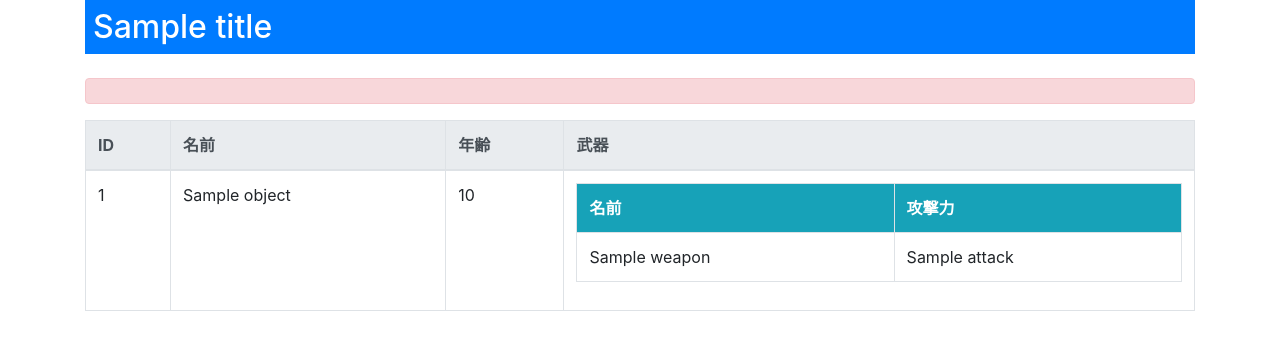
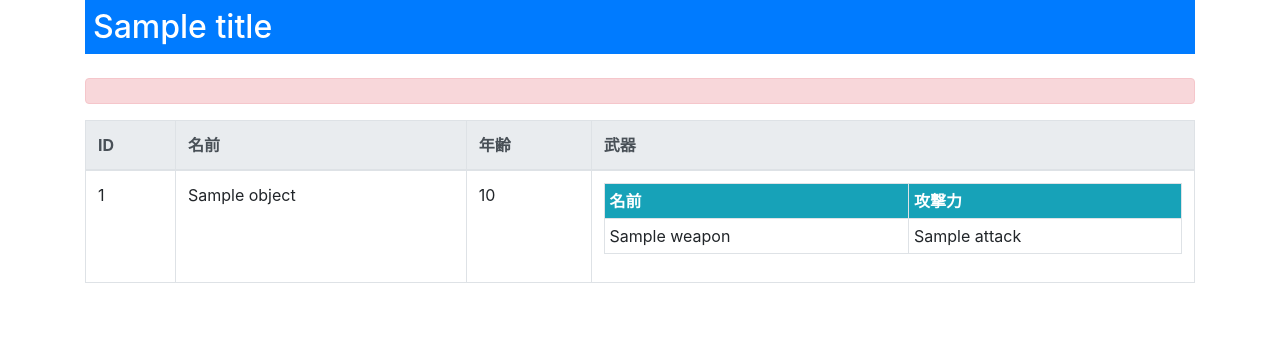
Before and after one commit to programmingkids/django_level3, a Django app: template templates/game/character/list.html in a window 1280 px wide. Shown: the top 350 px of the page. Run offline with Django 3.2, Linux system fonts and the light colour scheme; the template is opened without the code that fills it: most values are stand-ins (such as "Sample title", 1, 10 or a date in 2020); some libraries are stand-ins or nearby versions.

Commit message:
fix weapon and character for main

```diff
--- a/templates/game/character/list.html
+++ b/templates/game/character/list.html
@@ -27,7 +27,7 @@
                 <td>{{o.age}}</td>
                 <td>
                     {% if o.weapon_set.count > 0 %}
-                    <table class="table">
+                    <table class="table table-sm">
                         <tr class="bg-info text-white">
                             <th>名前</th>
                             <th>攻撃力</th>
--- a/templates/game/weapon/list.html
+++ b/templates/game/weapon/list.html
@@ -27,7 +27,7 @@
                 <td>{{o.attack}}</td>
                 <td>
                     {% if o.character.count > 0 %}
-                    <table class="table">
+                    <table class="table table_sm">
                         <tr class="bg-info text-white">
                             <th>名前</th>
                             <th>年齢</th>
```
